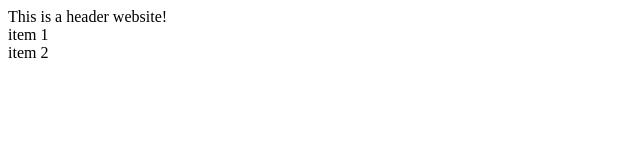
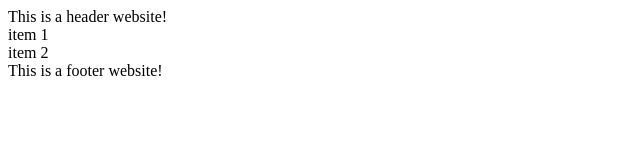
Before and after one commit to umlxv66666/Git-Project, a plain HTML site: page index.html in a window 1280 px wide. Shown: the whole page, without its empty margins (0-640 px from the left). Drawn offline with Linux system fonts and the light colour scheme.

Commit message:
added footer

```diff
--- a/index.html
+++ b/index.html
@@ -11,5 +11,6 @@
       <section>item 1</section>
       <section>item 2</section>
     </main>
+    <footer>This is a footer website!</footer>
   </body>
 </html>
```
